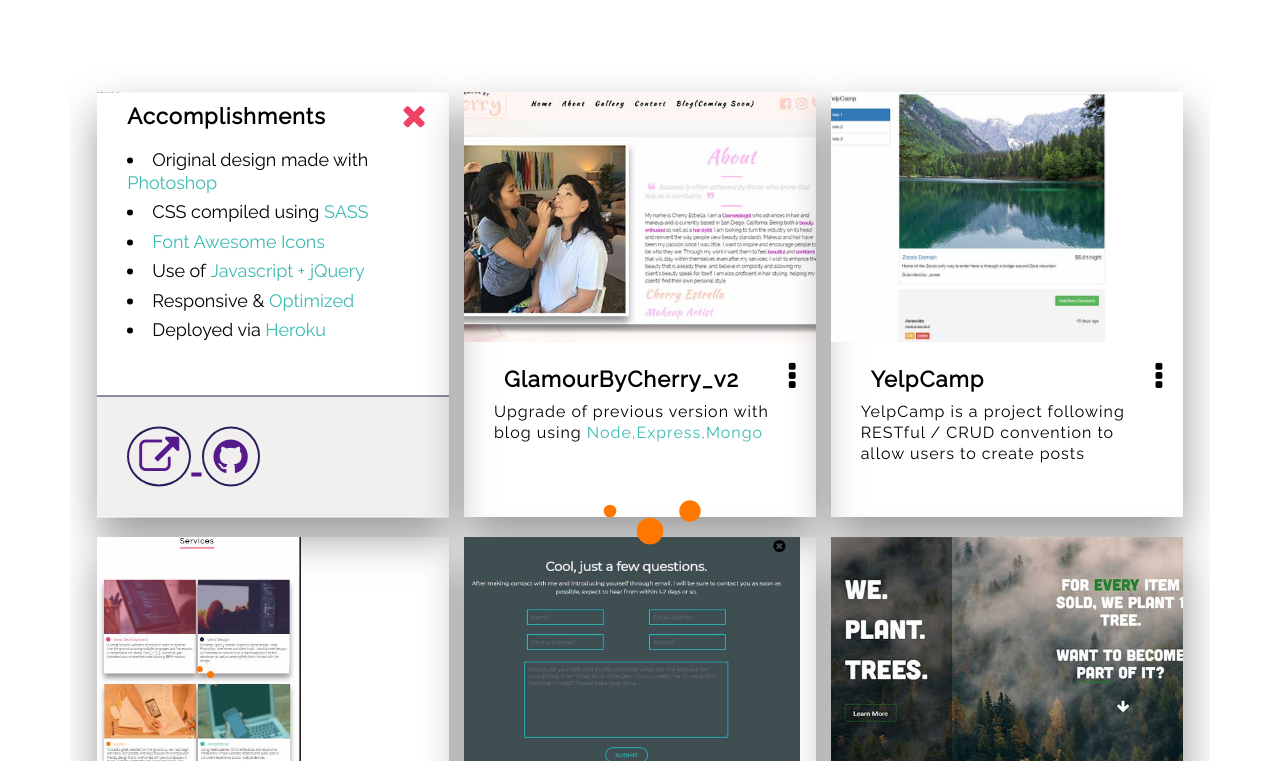
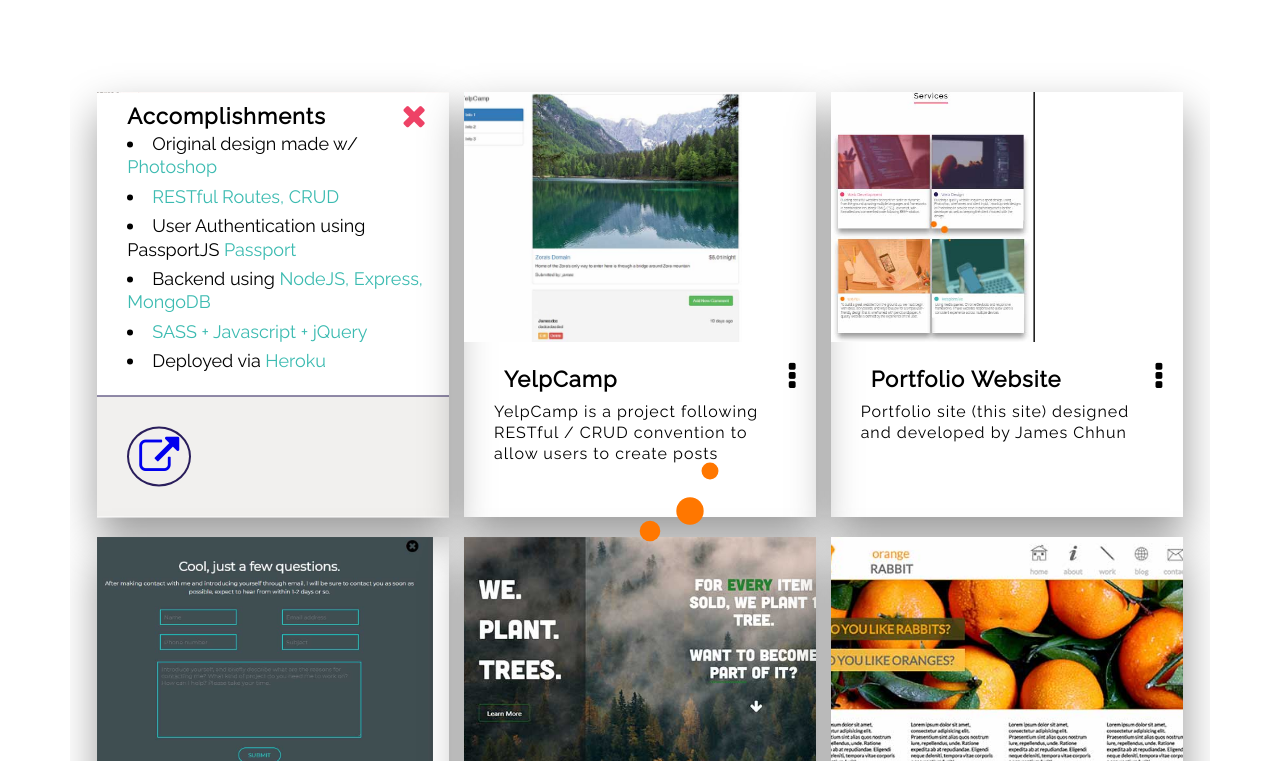
Before and after one commit to WingChhun/portfolio.github.io, a website with bundled scripts: page index.html in a window 1280 px wide. Both pictures are taken after a click on the icon 422 px from the left and 3976 px from the top of the page. Shown: the part 3615-4376 px from the top of the page. Built offline with nearby package versions, Linux system fonts and the light colour scheme.

Commit message:
REmoved former work post, updated Glamour by cherry

```diff
--- a/index.html
+++ b/index.html
@@ -420,8 +420,7 @@
             <!-- end work-text-container -->
             <div class="work__projects-container">
 
-
-                <div class="work__item--2" data-filter="all" data-filter2="sass">
+                <div class="work__item--2" data-filter="all" data-filter2="sass nodejs">
                     <div class="work__img-container">
                         <img src="public/img/glamoru.jpg" alt="work-1" class="work__img">
                     </div>
@@ -430,71 +429,10 @@
                         <h2 class="heading--work u-block u-m-t-none">GlamourByCherry</h2>
 
 
-
-                        <i class="fa fa-ellipsis-v work--toggle" data-show="1"></i>
-
-                        <p class="work__description">
-                            Portfolio site created for a makeup artist based in San Diego.
-                        </p>
-
-                    </div>
-                    <!-- end TOGGLE-->
-                    <!-- BEGINNING OVER OVERLAY -->
-                    <div class="work__img-overlay u-text-align-left" data-show="1">
-                        <i class="fa fa-close fa-2x u-bold-color work-fa-close work--toggle" data-show="1"></i>
-                        <h2 class="heading--work">Accomplishments</h2>
-                        <div class="work__overlay-accomplishments u-text-align-left">
-                            <li class="work__list-text">Original design made with
-                                <span class="u-bold-primary">Photoshop</span>
-                            </li>
-                            <li class="work__list-text">
-                                CSS compiled using
-                                <span class="u-bold-primary">SASS</span>
-                            </li>
-                            <li class="work__list-text">
-                                <span class="u-bold-primary">Font Awesome Icons</span>
-                            </li>
-                            <li class="work__list-text"> Use of
-                                <span class="u-bold-primary">Javascript + jQuery</span>
-                            </li>
-                            <li class="work__list-text">Responsive &amp;
-                                <span class="u-bold-primary">Optimized </span>
-                            </li>
-                            <li class="work__list-text">
-                                Deployed via
-                                <span class="u-bold-primary">Heroku</span>
-                            </li>
-                        </div>
-
-                        <br>
-
-                        <div class="work__overlay-links">
-                            <a href="" class="work__link">
-                                <i class="fa fa-external-link"></i>
-                            </a>
-                            <a href="" class="work__link">
-                                <i class="fa fa-github"></i>
-                            </a>
-
-                        </div>
-                    </div>
-                    <!-- END OF OVERLAY -->
-
-                </div>
-                <!--end work-item-->
-                <div class="work__item--2" data-filter="all" data-filter2="sass nodejs">
-                    <div class="work__img-container">
-                        <img src="public/img/glamoru.jpg" alt="work-1" class="work__img">
-                    </div>
-                    <div class="work__toggle">
-
-                        <h2 class="heading--work u-block u-m-t-none">GlamourByCherry_v2</h2>
-
-
                         <i class="fa fa-ellipsis-v work--toggle" data-show="2"></i>
 
                         <p class="work__description">
-                            Upgrade of previous version with blog using
+                        Portfolio and blog made for makeup artist using
                             <span class="u-bold-primary">Node,Express,Mongo</span>
                         </p>
 
@@ -505,11 +443,13 @@
                         <i class="fa fa-close fa-2x u-bold-color work-fa-close work--toggle" data-show="2"></i>
                         <h2 class="heading--work">Accomplishments</h2>
                         <div class="work__overlay-accomplishments u-text-align-left">
+                            <li class="work__list-text">Original design made w/
+                                <span class="u-bold-primary">Photoshop</span>
+                            </li>
                             <li class="work__list-text">
                                 <span class="u-bold-primary">RESTful Routes, CRUD</span>
                             </li>
-                            <li class="work__list-text">User Authentication and Security using
-                                <span class="u-bold-primary">Passport</span>
+                            <li class="work__list-text">User Authentication using PassportJS                                <span class="u-bold-primary">Passport</span>
                             </li>
                             <li class="work__list-text">Backend using
                                 <span class="u-bold-primary">NodeJS, Express, MongoDB</span>
@@ -529,16 +469,16 @@
                         <br>
 
                         <div class="work__overlay-links">
-                            <p class="work__coming-soon">In Progress!</p>
-                            <!--
-                            <a href="" class="work__link">
+
+                            <a target = "_blank"href="http://www.glamourbycherry.com" class="work__link">
                                 <i class="fa fa-external-link"></i>
                             </a>
+                            <!--
                             <a href="" class="work__link">
                                 <i class="fa fa-github"></i>
                             </a>
                         -->
-                        </div>
+                       </div>
                     </div>
                     <!-- END OF OVERLAY -->
 
@@ -627,10 +567,7 @@
                             <li class="work__list-text">Original design made with
                                 <span class="u-bold-primary">Photoshop</span>
                             </li>
-                            <li class="work__list-text">
-                                CSS compiled using
-                                <span class="u-bold-primary">SASS</span>
-                            </li>
+
                             <li class="work__list-text">Deployed via
                                 <span class="u-bold-primary">GH-Pages</span>
                             </li>
--- a/public/css/style.css
+++ b/public/css/style.css
@@ -1130,7 +1130,13 @@ body {
 html {
   box-sizing: border-box;
   padding: 0;
-  margin: 0; }
+  margin: 0;
+  overflow-x: hidden !important;
+  overflow-y: scroll !important; }
+
+#cover {
+  width: 100%;
+  padding: 0; }
 
 .row {
   max-width: 114rem;
```
